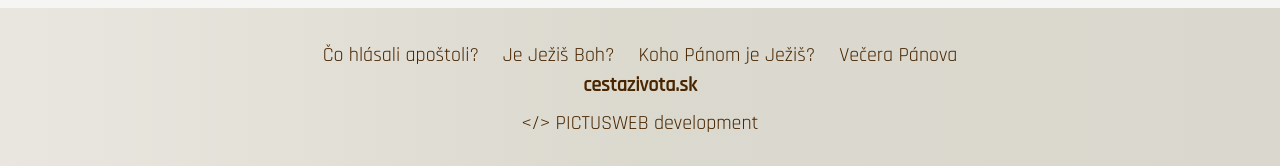
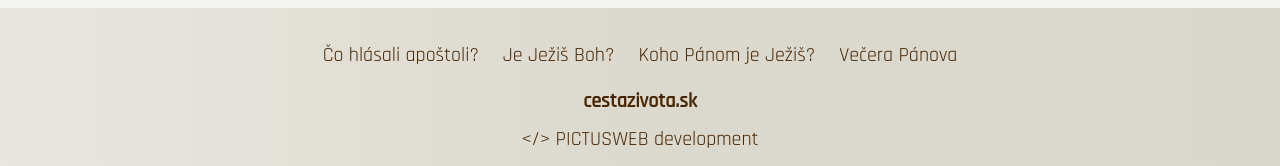
Before and after one commit to pkvarg/svedkovia.sk, a React (Vite) app: page / in a window 1280 px wide. Shown: the part 4049-4215 px from the top of the page. Built offline with nearby package versions, Linux system fonts and the light colour scheme.

Commit message:
footer link

```diff
--- a/src/components/Footer.jsx
+++ b/src/components/Footer.jsx
@@ -62,7 +62,7 @@ const Footer = () => {
             </li>
           </ul>
         </div>
-        <div className='flex flex-row gap-2 items-center justify-center mt-8 lg:mt-0 font-bold'>
+        <div className='flex flex-row gap-2 items-center justify-center mt-8 lg:mt-4 font-bold'>
           <a href='https://cestazivota.sk' target='_blank'>
             cestazivota.sk
           </a>
```
